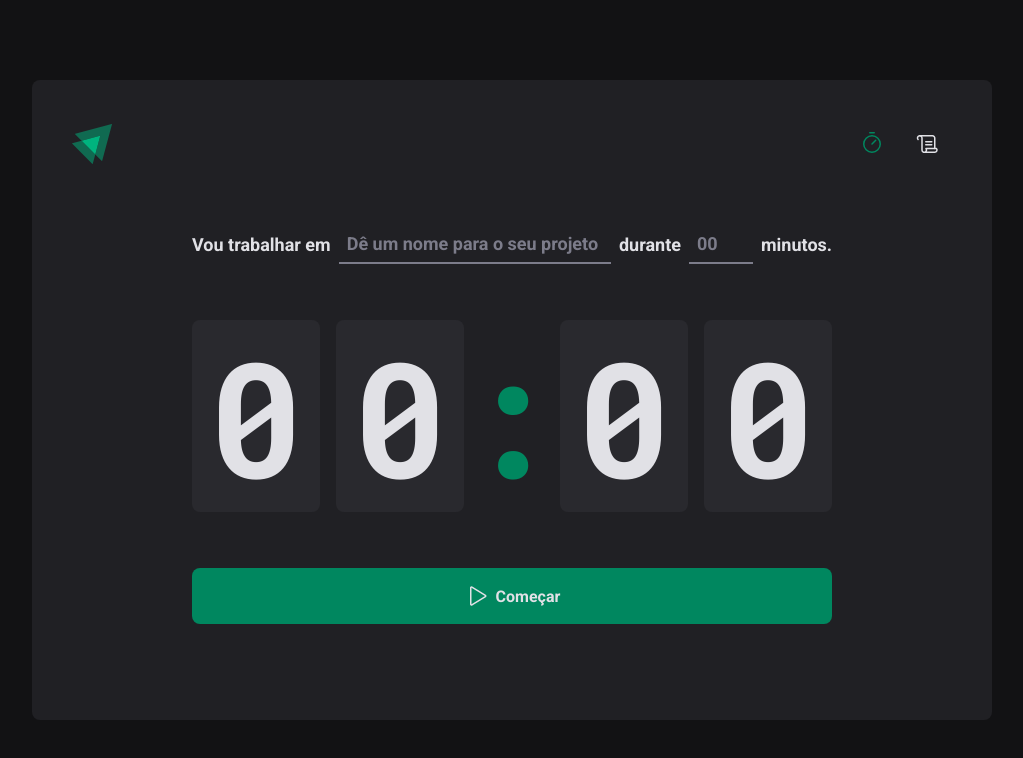
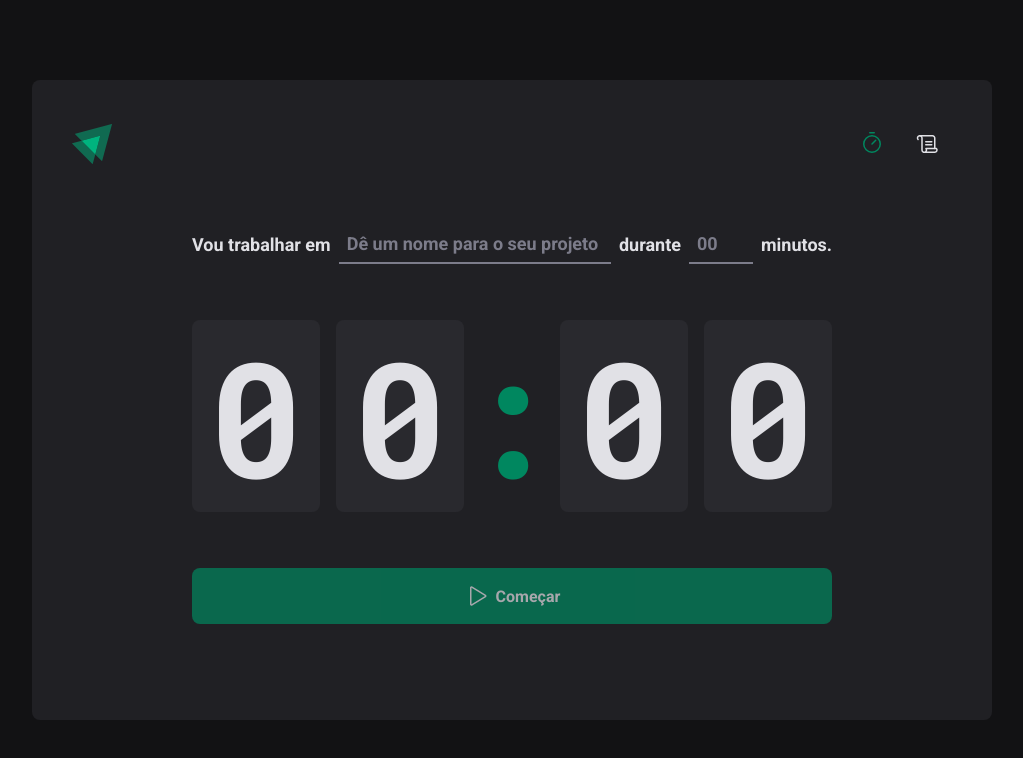
Before and after one commit to marcos-jesus/ignite-timer, a React (Vite) app: page / in a window 1280 px wide. Shown: the top 758 px of the page, without its empty margins (128-1151 px from the left). Built offline with nearby package versions, Linux system fonts and the light colour scheme.

Commit message:
add React-hook-Form

```diff
--- a/package.json
+++ b/package.json
@@ -10,11 +10,14 @@
     "lint": "eslint src --ext .ts,.tsx --fix"
   },
   "dependencies": {
+    "@hookform/resolvers": "^2.9.10",
     "phosphor-react": "^1.4.1",
     "react": "^18.2.0",
     "react-dom": "^18.2.0",
+    "react-hook-form": "^7.41.0",
     "react-router-dom": "^6.5.0",
-    "styled-components": "^5.3.6"
+    "styled-components": "^5.3.6",
+    "zod": "^3.20.2"
   },
   "devDependencies": {
     "@rocketseat/eslint-config": "^1.1.3",
--- a/src/pages/Home/index.tsx
+++ b/src/pages/Home/index.tsx
@@ -1,6 +1,8 @@
-import { useState } from 'react'
+import { Play } from 'phosphor-react'
 
-import { Play } from 'phosphor-react'
+import { useForm } from 'react-hook-form'
+import { zodResolver } from '@hookform/resolvers/zod'
+import * as zod from 'zod'
 
 import {
   HomeContainer,
@@ -12,20 +14,31 @@ import {
   MinutesAmountInput,
 } from './styles'
 
-// controlled / uncontrolled
-// controlled: manter em tempo real a informação do input do usuário guardada no estado da nossa aplicação.
-// uncontrolled: busca informação do valor do input somente quando precisar dela.
+const newCycleFormValidationSchema = zod.object({
+  task: zod.string().min(1, 'Informe a tarefa'),
+  minutesAmount: zod.number().min(5).max(60),
+})
 
 export function Home() {
+  const { register, handleSubmit, watch } = useForm({
+    resolver: zodResolver(newCycleFormValidationSchema),
+  })
+
+  const handleCreateNewCycle = (data: any) => console.log(data)
+
+  const task = watch('task')
+  const isSubmitDisabled = !task
+
   return (
     <HomeContainer>
-      <form action="">
+      <form onSubmit={handleSubmit(handleCreateNewCycle)}>
         <FormContainer>
           <label htmlFor="task">Vou trabalhar em</label>
           <TaskInput
             id="task"
             list="task-suggestions"
             placeholder="Dê um nome para o seu projeto"
+            {...register('task')}
           />
 
           <datalist id="task-suggestions">
@@ -42,6 +55,7 @@ export function Home() {
             step={5}
             min={5}
             max={60}
+            {...register('minutesAmount', { valueAsNumber: true })}
           />
 
           <span>minutos.</span>
@@ -55,7 +69,7 @@ export function Home() {
           <span>0</span>
         </CountdownContainer>
 
-        <StartCountdownButton type="submit">
+        <StartCountdownButton disabled={isSubmitDisabled} type="submit">
           <Play size={24} />
           Começar
         </StartCountdownButton>
```
Also changed, not shown: 2 other files (tests, documents, lock files or other folders).
